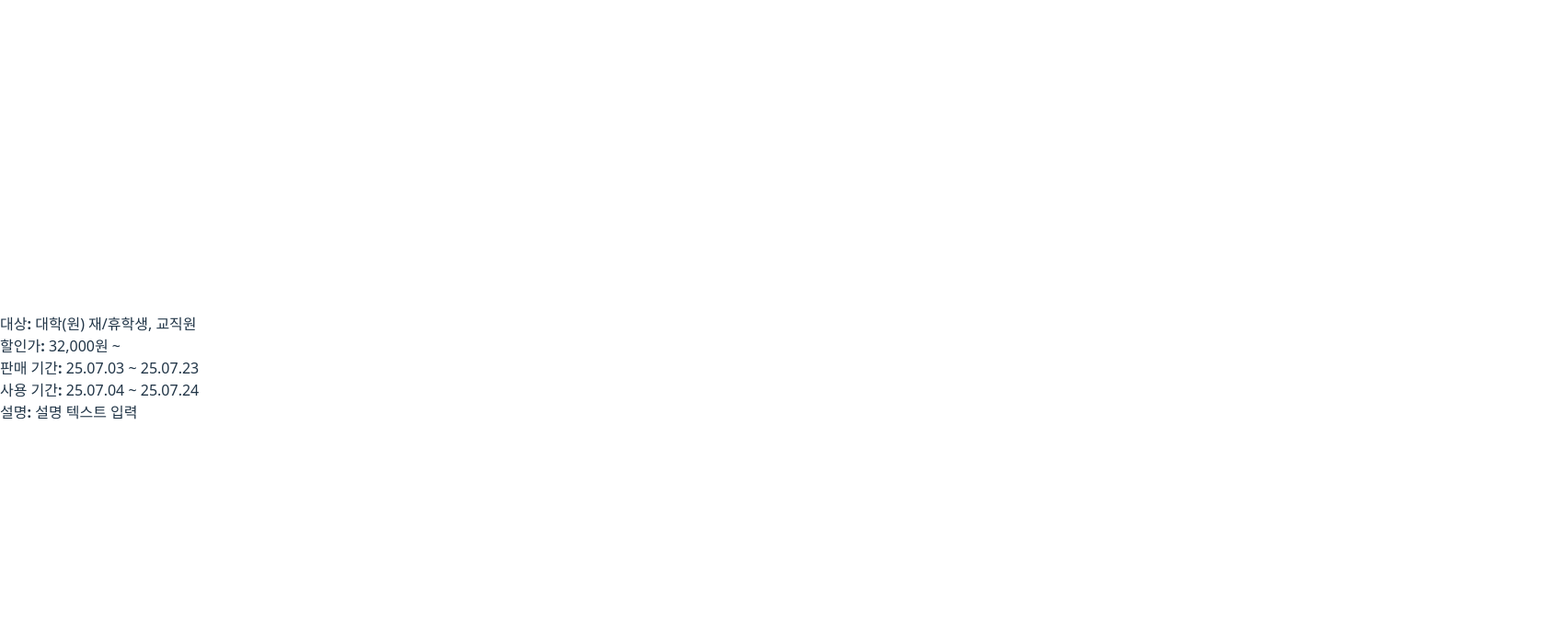
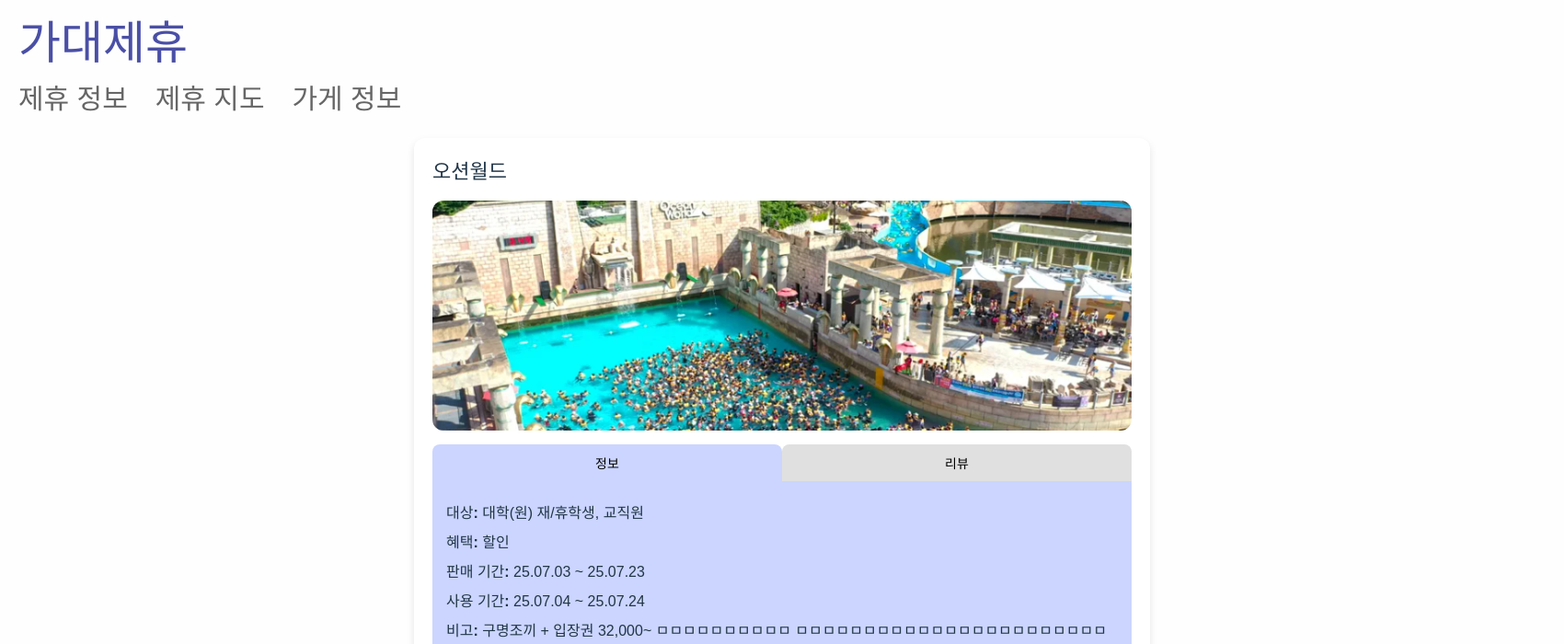
Before and after one commit to TEAM2-SIXSIMBAS/frontend, a React (Vite) app: page /OceanWorld in a window 1280 px wide. Shown: the top 700 px of the page at 92% size, 1700 px wide, since content can reach past the window. Built offline with nearby package versions, Linux system fonts and the light colour scheme.

Commit message:
250813 InfoDetail

```diff
--- a/src/pages/InfoDetail/OceanWorld.jsx
+++ b/src/pages/InfoDetail/OceanWorld.jsx
@@ -1,15 +1,63 @@
 import React, { useState } from "react";
-import { useNavigate } from "react-router-dom";
 import "../../styles/InfoDetail/OceanWorld.css";
+function OceanWorld() {
+    const [activeTab, setActiveTab] = useState("info");
 
-function OceanWorld() {
     return (
+        <div className="oceanworld-container">
+            {/* 상단 타이틀 & 네비게이션 (현재는 텍스트만) */}
+            <div className="top-header">
+                <h1 className="title-text">가대제휴</h1>
+                <div className="nav-texts">
+                    <span className="nav-item">제휴 정보</span>
+                    <span className="nav-item">제휴 지도</span>
+                    <span className="nav-item">가게 정보</span>
+                </div>
+            </div>
+
+            {/* 메인 카드 */}
+            <div className="detail-card">
+                <h2 className="store-name">오션월드</h2>
+
+                {/* 이미지 영역 */}
+                <div className="image-wrapper">
+                    <img
+                        src="/oceanworld.png"
+                        alt="오션월드"
+                        className="main-image"
+                    />
+                </div>
+
+                {/* 탭 버튼 */}
+                <div className="tab-buttons">
+                    <button
+                        className={`tab-btn ${
+                            activeTab === "info" ? "active" : ""
+                        }`}
+                        onClick={() => setActiveTab("info")}
+                    >
+                        정보
+                    </button>
+                    <button
+                        className={`tab-btn ${
+                            activeTab === "review" ? "active" : ""
+                        }`}
+                        onClick={() => setActiveTab("review")}
+                    >
+                        리뷰
+                    </button>
+                </div>
+
+                {/* 탭 내용 */}
+                <div className="tab-content">
+                    {activeTab === "info" && (
                         <div className="info-section">
                             <p>
-                <strong>대상:</strong> 대학(원) 재/휴학생, 교직원
+                                <strong>대상:</strong> 대학(원) 재/휴학생,
+                                교직원
                             </p>
                             <p>
-                <strong>할인가:</strong> 32,000원 ~
+                                <strong>혜택:</strong> 할인
                             </p>
                             <p>
                                 <strong>판매 기간:</strong> 25.07.03 ~ 25.07.23
@@ -18,8 +66,22 @@
                                 <strong>사용 기간:</strong> 25.07.04 ~ 25.07.24
                             </p>
                             <p>
-                <strong>설명:</strong> 설명 텍스트 입력
+                                <strong>비고:</strong> 구명조끼 + 입장권 32,000~
+                                ㅁㅁㅁㅁㅁㅁㅁㅁㅁㅁ
+                                ㅁㅁㅁㅁㅁㅁㅁㅁㅁㅁㅁㅁㅁㅁㅁㅁㅁㅁㅁㅁㅁㅁㅁㅁㅁㅁㅁㅁㅁㅁㅁㅁㅁㅁㅁㅁㅁㅁㅁ
                             </p>
+                        </div>
+                    )}
+                    {activeTab === "review" && (
+                        <div className="review-section">
+                            <button className="review-write-btn">
+                                리뷰 작성
+                            </button>
+                            <p>아직 작성된 리뷰가 없습니다.</p>
+                        </div>
+                    )}
+                </div>
+            </div>
         </div>
     );
 }
--- a/src/styles/InfoDetail/OceanWorld.css
+++ b/src/styles/InfoDetail/OceanWorld.css
@@ -0,0 +1,118 @@
+.oceanworld-container {
+    background-color: #fefefe;
+    min-height: 100vh;
+    padding: 20px;
+    font-family: sans-serif;
+    width: 1700px;
+}
+
+/* 상단 타이틀 */
+.top-header {
+    margin-bottom: 20px;
+}
+
+.title-text {
+    font-size: 50px;
+    font-weight: bold;
+    margin-bottom: 10px;
+    color: #4a4fa6;
+}
+
+.nav-texts {
+    display: flex;
+    gap: 30px;
+}
+
+.nav-item {
+    font-size: 30px;
+    color: #666;
+}
+
+/* 상세 카드 */
+.detail-card {
+    background-color: rgb(255, 255, 255);
+    border-radius: 12px;
+    padding: 20px;
+    max-width: 800px;
+    margin: auto;
+    box-shadow: 0 4px 8px rgba(0, 0, 0, 0.1);
+    max-height: 700px;
+}
+
+.store-name {
+    font-size: 22px;
+    font-weight: bold;
+    margin-bottom: 15px;
+}
+
+/* 이미지 */
+.image-wrapper {
+    width: 100%;
+    height: 250px;
+    margin-bottom: 15px;
+}
+
+.main-image {
+    width: 100%;
+    height: 100%;
+    object-fit: cover;
+    border-radius: 12px;
+}
+
+/* 탭 버튼 */
+.tab-buttons {
+    display: flex;
+    margin-bottom: 0px;
+}
+
+.tab-btn {
+    flex: 1;
+    padding: 10px;
+    border: none;
+    background-color: #e0e0e0;
+    cursor: pointer;
+    font-weight: bold;
+    font-size: 14px;
+    border-radius: 8px 8px 0 0;
+    transition: background-color 0.3s;
+}
+
+.tab-btn.active {
+    background-color: #cbd5ff;
+}
+
+.tab-btn:hover {
+    background-color: #b0c4ff;
+}
+
+/* 탭 내용 */
+.tab-content {
+    background-color: #cbd5ff;
+    border-radius: 0 0 8px 8px;
+    padding: 15px;
+}
+
+.info-section p,
+.review-section p {
+    margin: 8px 0;
+}
+
+.review-section {
+    text-align: center;
+}
+.review-write-btn {
+    margin-top: 15px;
+    padding: 10px 16px;
+    background-color: #4a4fa6;
+    color: white;
+    border: none;
+    border-radius: 6px;
+    font-size: 14px;
+    font-weight: bold;
+    cursor: pointer;
+    transition: background-color 0.3s;
+}
+
+.review-write-btn:hover {
+    background-color: #3a3f96;
+}
```
Also changed, not shown: src/components/NaviBar.css (added, +29 -0 lines), src/components/NaviBar.jsx (added, +14 -0 lines), public/oceanworld.png (added), src/components/ddd.jsx (deleted). Lines whose indentation alone changed are shown as unchanged.
